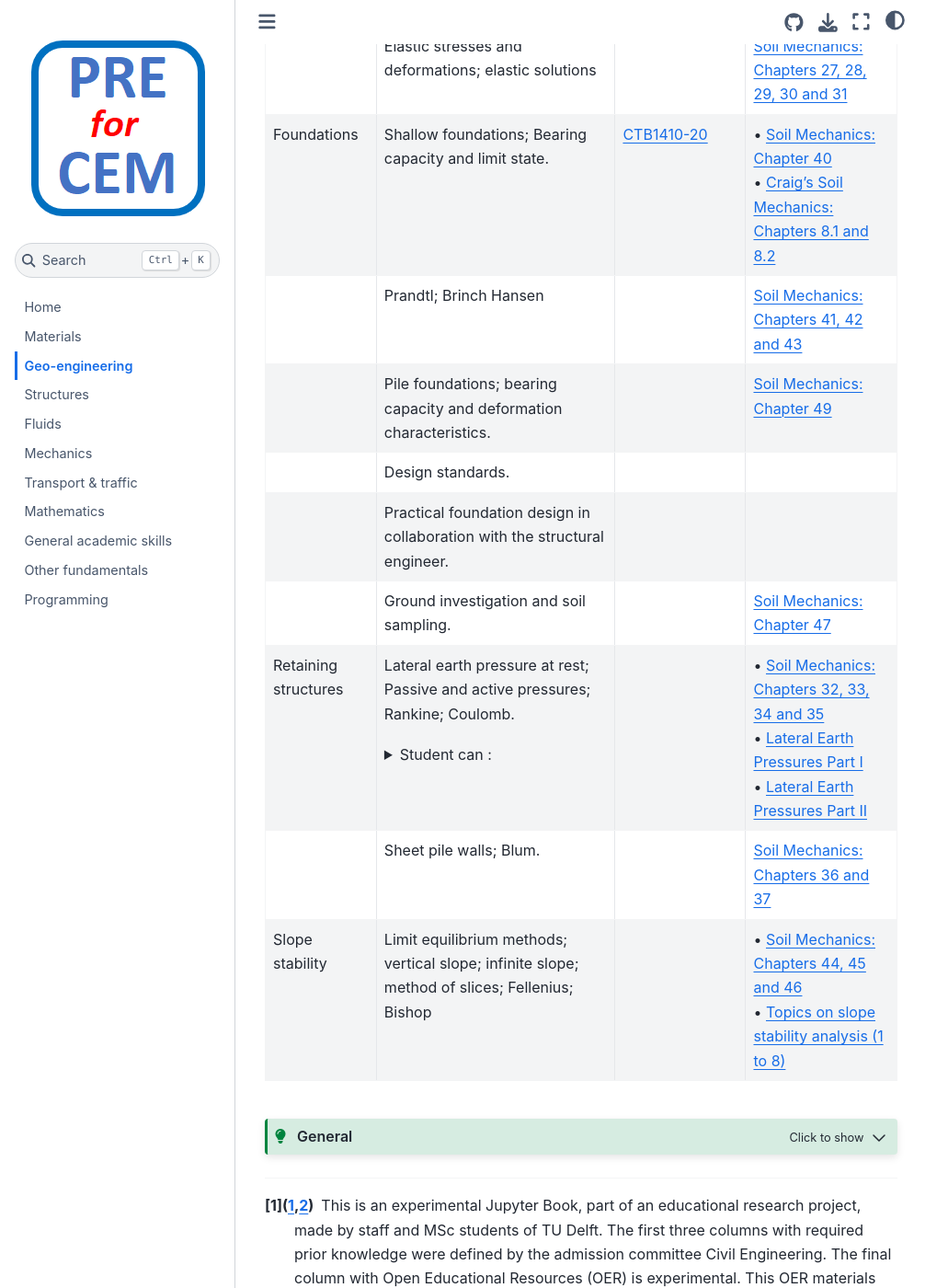
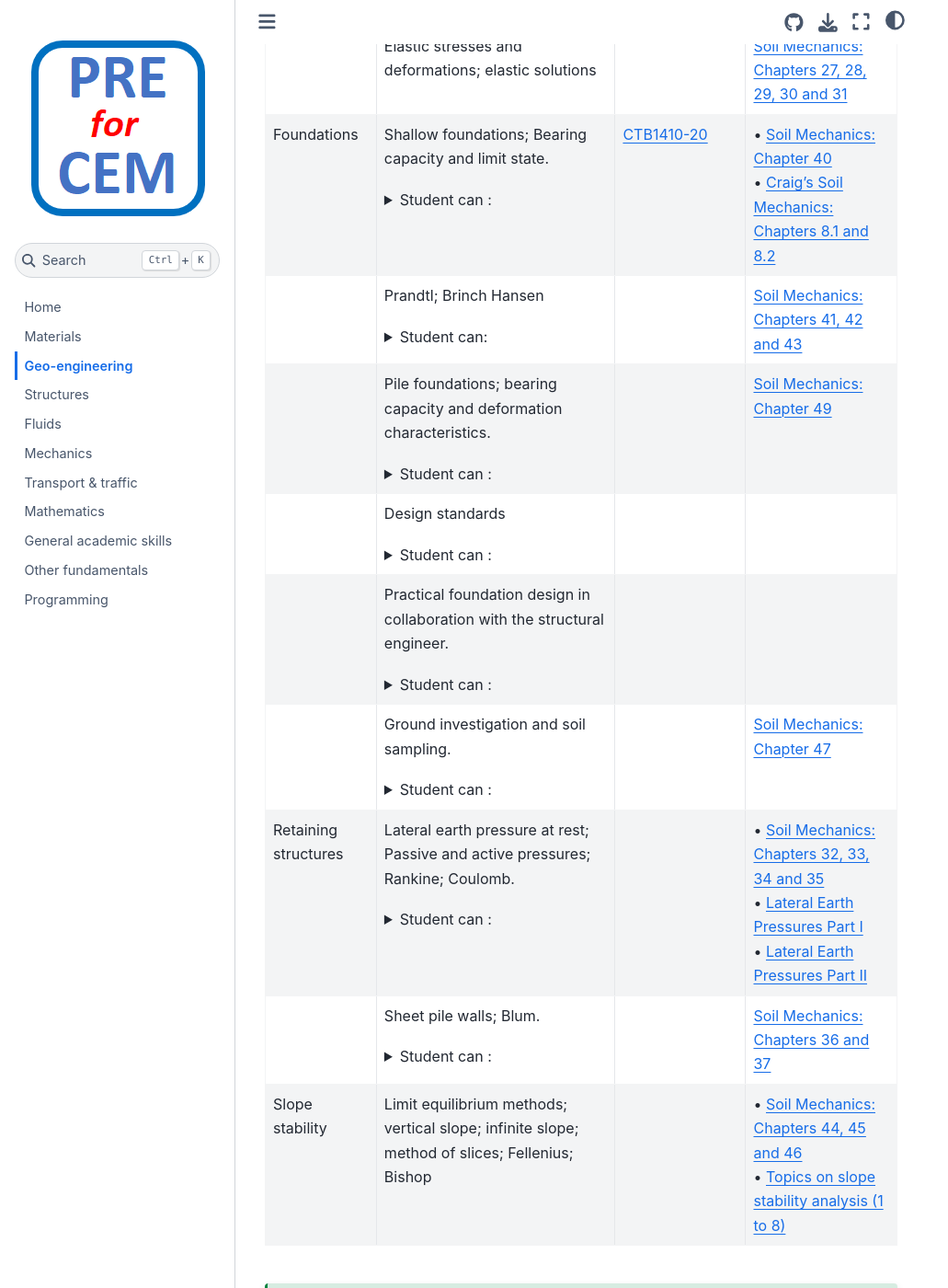
Before and after one commit to TUDelft-CITG/pre-for-cem, a Jupyter Book: the page built from book/contents/geo-engineering.md, in a window 1280 px wide and 1400 px high, scrolled down 1407 px. Shown: the whole window at 92% size, without its empty margins (0-1031 px from the left). Built offline with Jupyter Book 1.0.4 settings and Sphinx 7.4.7 and the Sphinx Book theme 1.1.4, drawn with Linux system fonts in a browser that asks for light colours.

Commit message:
update geo-eng

````diff
--- a/book/contents/geo-engineering.md
+++ b/book/contents/geo-engineering.md
@@ -16,14 +16,14 @@ The following topics on **geo-engineering** are considered prerequisite knowledg
 |                       | Undrained behaviour of soils |                                 |[Soil Mechanics: Chapter 25](https://geo.verruijt.net/software/SoilMechBook2012.pdf)
 |                       | Stress paths |                                 |[Soil Mechanics: Chapter 26](https://geo.verruijt.net/software/SoilMechBook2012.pdf)
 |                       | Elastic stresses and deformations; elastic solutions|                                 |[Soil Mechanics: Chapters 27, 28, 29, 30 and 31](https://geo.verruijt.net/software/SoilMechBook2012.pdf)
-|Foundations          | Shallow foundations; Bearing capacity and limit state.                                                                                                                                                                                                          |[CTB1410-20](https://studiegids.tudelft.nl/a101_displayCourse.do?course_id=58366)                                |• [Soil Mechanics: Chapter 40](https://geo.verruijt.net/software/SoilMechBook2012.pdf) <br>• [Craig's Soil Mechanics: Chapters 8.1 and 8.2]( https://wp.kntu.ac.ir/fz_kalantary/Source/Soil%20Mech%20I/Craig's%20Soil%20Mechanics.pdf)
-|                      | Prandtl; Brinch Hansen                                                                                                                                                                                                         |                                 |[Soil Mechanics: Chapters 41, 42 and 43](https://geo.verruijt.net/software/SoilMechBook2012.pdf)
-|                        | Pile foundations; bearing capacity and deformation characteristics.                                                                                                                                                                                                                 |                                 |[Soil Mechanics: Chapter 49](https://geo.verruijt.net/software/SoilMechBook2012.pdf)
-|                      | Design standards.                                                                                                                                                                             |                                 |
-|                      | Practical foundation design in collaboration with the structural engineer.                                                                                                                                                                                |                                 |
-|                      | Ground investigation and soil sampling.                                                                                                                                                                                                                        |                                 |[Soil Mechanics: Chapter 47](https://geo.verruijt.net/software/SoilMechBook2012.pdf)
-| Retaining structures | Lateral earth pressure at rest; Passive and active pressures; Rankine; Coulomb. <details><summary>Student can :</summary> <br>- Calculate a simple retaining wall <br>-Knows the difference between neutral and active/passive earth pressure <br>-Can apply this to retaining walls and knows the failure mechanisms of the retaining wall</details                                                                                                                                                                                            |                                 |• [Soil Mechanics: Chapters 32, 33, 34 and 35](https://geo.verruijt.net/software/SoilMechBook2012.pdf) <br>• [Lateral Earth Pressures Part I](https://www.youtube.com/watch?v=gxsKH5zRWVI) <br>• [Lateral Earth Pressures Part II](https://www.youtube.com/watch?v=BykNEk_EEoQ)
-|  | Sheet pile walls; Blum.                                                                                                                                 |                                 |[Soil Mechanics: Chapters 36 and 37](https://geo.verruijt.net/software/SoilMechBook2012.pdf)
+|Foundations          | Shallow foundations; Bearing capacity and limit state.<details><summary>Student can :</summary><br>- Make a well-founded assessment for the application of foundations <br>- Make a simple, static bearing capacity and settlement calculation for a foundation including determination of relevant parameters <br>- Be aware of the particularity of building on soft soil and the associated challenges</details                                                                                                                                                                                                          |[CTB1410-20](https://studiegids.tudelft.nl/a101_displayCourse.do?course_id=58366)                                |• [Soil Mechanics: Chapter 40](https://geo.verruijt.net/software/SoilMechBook2012.pdf) <br>• [Craig's Soil Mechanics: Chapters 8.1 and 8.2]( https://wp.kntu.ac.ir/fz_kalantary/Source/Soil%20Mech%20I/Craig's%20Soil%20Mechanics.pdf)
+|                      | Prandtl; Brinch Hansen<details><summary>Student can:</summary><br>- Understand how the forces from a structure can be transferred to the subsoil via a foundation structure</details                                                                                                                                                                                                         |                                 |[Soil Mechanics: Chapters 41, 42 and 43](https://geo.verruijt.net/software/SoilMechBook2012.pdf)
+|                        | Pile foundations; bearing capacity and deformation characteristics.<details><summary>Student can :</summary><br>- Make a well-founded assessment for the application of foundations <br>- Calculate the bearing capacity and deformation of pile foundations according to the applicable standards <br>- Be aware of the particularity of building on soft soil and the associated challenges</details                                                                                                                                                                                                                 |                                 |[Soil Mechanics: Chapter 49](https://geo.verruijt.net/software/SoilMechBook2012.pdf)
+|                      | Design standards <details><summary>Student can :</summary> <br>- Name the usual technical and functional requirements that must be set for a (foundation) construction and, for a simple construction, is able to formulate these requirements himself <br>- Choose the right foundation method <br>- Understand the safety philosophy in accordance with the Eurocode and is able to apply it correctly </details                                                                                                                                                                             |                                 |
+|                      | Practical foundation design in collaboration with the structural engineer.<details><summary>Student can :</summary> <br>- Ca</details                                                                                                                                                                                |                                 |
+|                      | Ground investigation and soil sampling.<details><summary>Student can :</summary><br>- Understand how geotechnical soil investigations (probing, drilling) are carried out <br>- Derive geotechnical properties from soil research</details                                                                                                                                                                                                                        |                                 |[Soil Mechanics: Chapter 47](https://geo.verruijt.net/software/SoilMechBook2012.pdf)
+| Retaining structures | Lateral earth pressure at rest; Passive and active pressures; Rankine; Coulomb. <details><summary>Student can :</summary> <br>- Understand the difference between neutral and active/passive earth pressure</details                                                                                                                                                                                            |                                 |• [Soil Mechanics: Chapters 32, 33, 34 and 35](https://geo.verruijt.net/software/SoilMechBook2012.pdf) <br>• [Lateral Earth Pressures Part I](https://www.youtube.com/watch?v=gxsKH5zRWVI) <br>• [Lateral Earth Pressures Part II](https://www.youtube.com/watch?v=BykNEk_EEoQ)
+|  | Sheet pile walls; Blum.<details><summary>Student can :</summary> <br>- Calculate a simple retaining wall <br>- Can apply this to retaining walls and knows the failure mechanisms of the retaining wall</details                                                                                                                                  |                                 |[Soil Mechanics: Chapters 36 and 37](https://geo.verruijt.net/software/SoilMechBook2012.pdf)
 | Slope stability      | Limit equilibrium methods; vertical slope; infinite slope; method of slices; Fellenius; Bishop                                                                                                                                          |                                 |• [Soil Mechanics: Chapters 44, 45 and 46](https://geo.verruijt.net/software/SoilMechBook2012.pdf) <br>• [Topics on slope stability analysis (1 to 8)](https://www.geoengineer.org/education/slope-stability/introduction-to-slope-stability)
 
 ```{admonition} General
````
